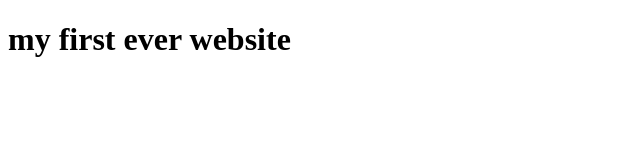
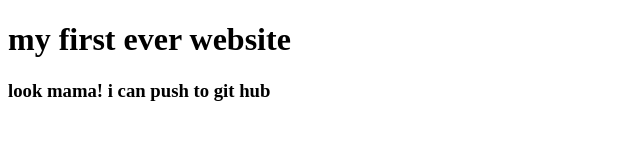
Before and after one commit to AbdulKarimLavlu/my-first-website, a plain HTML site: page index.html in a window 1280 px wide. Shown: the whole page, without its empty margins (0-640 px from the left). Drawn offline with Linux system fonts and the light colour scheme.

Commit message:
learned github

```diff
--- a/index.html
+++ b/index.html
@@ -8,5 +8,6 @@
 </head>
 <body>
     <h1>my first ever website</h1>
+    <h3>look mama! i can push to git hub</h3>
 </body>
 </html>
```
